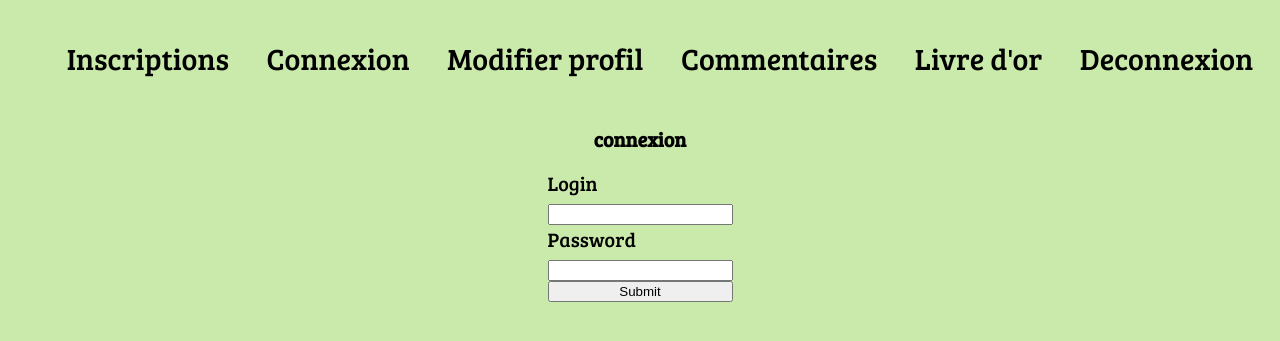
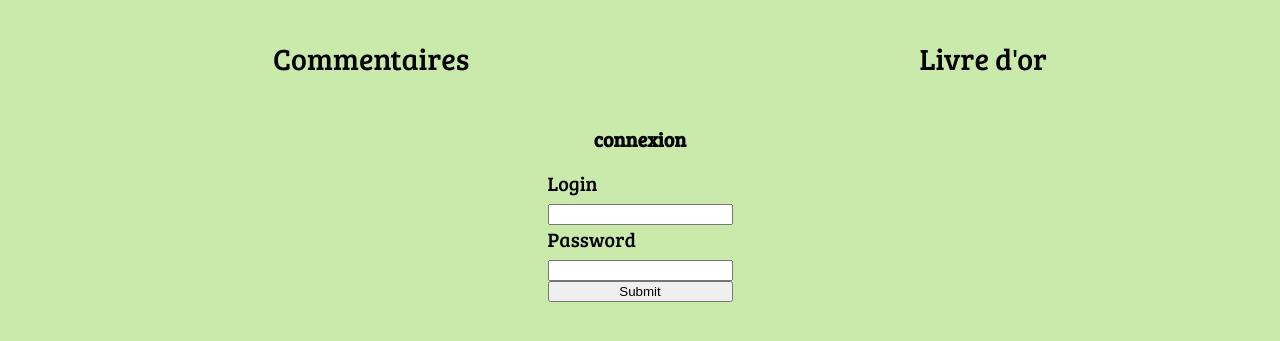
Before and after one commit to christophe-ceccaldi/livre-or, a PHP site: page /livre-or/connexion.php in a window 1280 px wide. Shown: the top 341 px of the page. Run offline with PHP 8.4, Linux system fonts and the light colour scheme.

Commit message:
livre d'or not hosted every pages works

```diff
--- a/commentaires.php
+++ b/commentaires.php
@@ -19,6 +19,7 @@ if (isset($_POST['comments'])){
     $sql = "INSERT INTO `commentaires` (commentaire, id_utilisateur, date) VALUES ('$ustext', '$usid', '$date')";
     $sentcom = $conn->query($sql);
     //var_dump($sentcom);
+    header("Location: http://localhost/livre-or/livre-or.php");
 }
 
 ?>
@@ -39,8 +40,6 @@ if (isset($_POST['comments'])){
   <header>
             <nav>
                 <ul>
-                    <li><a href="http://localhost/livre-or/inscription.php">Inscriptions</a></li>
-                    <li><a href="http://localhost/livre-or//connexion.php">Connexion</a></li>
                     <li><a href="http://localhost/livre-or//profil.php">Modifier profil</a></li>
                     <li><a href="http://localhost/livre-or//commentaires.php">Commentaires</a></li>
                     <li><a href="http://localhost/livre-or//livre-or.php">Livre d'or</a></li>
@@ -65,6 +64,5 @@ if (isset($_POST['comments'])){
             </label>
                 <input type="submit" id="button" name='submit'/>
             </form>
-            <!--echo $ustxt ['commentaire']-->
     </body>
 </html>
--- a/connexion.php
+++ b/connexion.php
@@ -33,7 +33,7 @@ include "sqliconnect.php";
   $_SESSION['id'] = $user['id'];
   //echo $result[0];
 
-  header("Location: http://localhost/livre-or/profil.php");
+  header("Location: http://localhost/livre-or/commentaires.php");
 
 
   }
@@ -59,12 +59,8 @@ include "sqliconnect.php";
   <header>
     <nav>
       <ul>
-        <li><a href="http://localhost/livre-or/inscription.php">Inscriptions</a></li>
-        <li><a href="http://localhost/livre-or//connexion.php">Connexion</a></li>
-        <li><a href="http://localhost/livre-or//profil.php">Modifier profil</a></li>
         <li><a href="http://localhost/livre-or//commentaires.php">Commentaires</a></li>
         <li><a href="http://localhost/livre-or//livre-or.php">Livre d'or</a></li>
-        <li><a href="http://localhost/livre-or//deconnexion.php">Deconnexion</a></li>
       </ul >
 
     </nav>
--- a/livre-or.php
+++ b/livre-or.php
@@ -46,9 +46,6 @@ $idenuser = $query->fetch_all(MYSQLI_ASSOC);
   <header>
             <nav>
                 <ul>
-                    <li><a href="http://localhost/livre-or/inscription.php">Inscriptions</a></li>
-                    <li><a href="http://localhost/livre-or//connexion.php">Connexion</a></li>
-                    <li><a href="http://localhost/livre-or//profil.php">Modifier profil</a></li>
                     <li><a href="http://localhost/livre-or//commentaires.php">Commentaires</a></li>
                     <li><a href="http://localhost/livre-or//livre-or.php">Livre d'or</a></li>
                     <li><a href="http://localhost/livre-or//deconnexion.php">Deconnexion</a></li>
--- a/profil.php
+++ b/profil.php
@@ -71,8 +71,6 @@ if (isset($_POST['submit'])){
   <header>
             <nav>
                 <ul>
-                    <li><a href="http://localhost/livre-or/inscription.php">Inscriptions</a></li>
-                    <li><a href="http://localhost/livre-or//connexion.php">Connexion</a></li>
                     <li><a href="http://localhost/livre-or//profil.php">Modifier profil</a></li>
                     <li><a href="http://localhost/livre-or//commentaires.php">Commentaires</a></li>
                     <li><a href="http://localhost/livre-or//livre-or.php">Livre d'or</a></li>
```
Also changed, not shown: inscription.php (+4 -7 lines).
